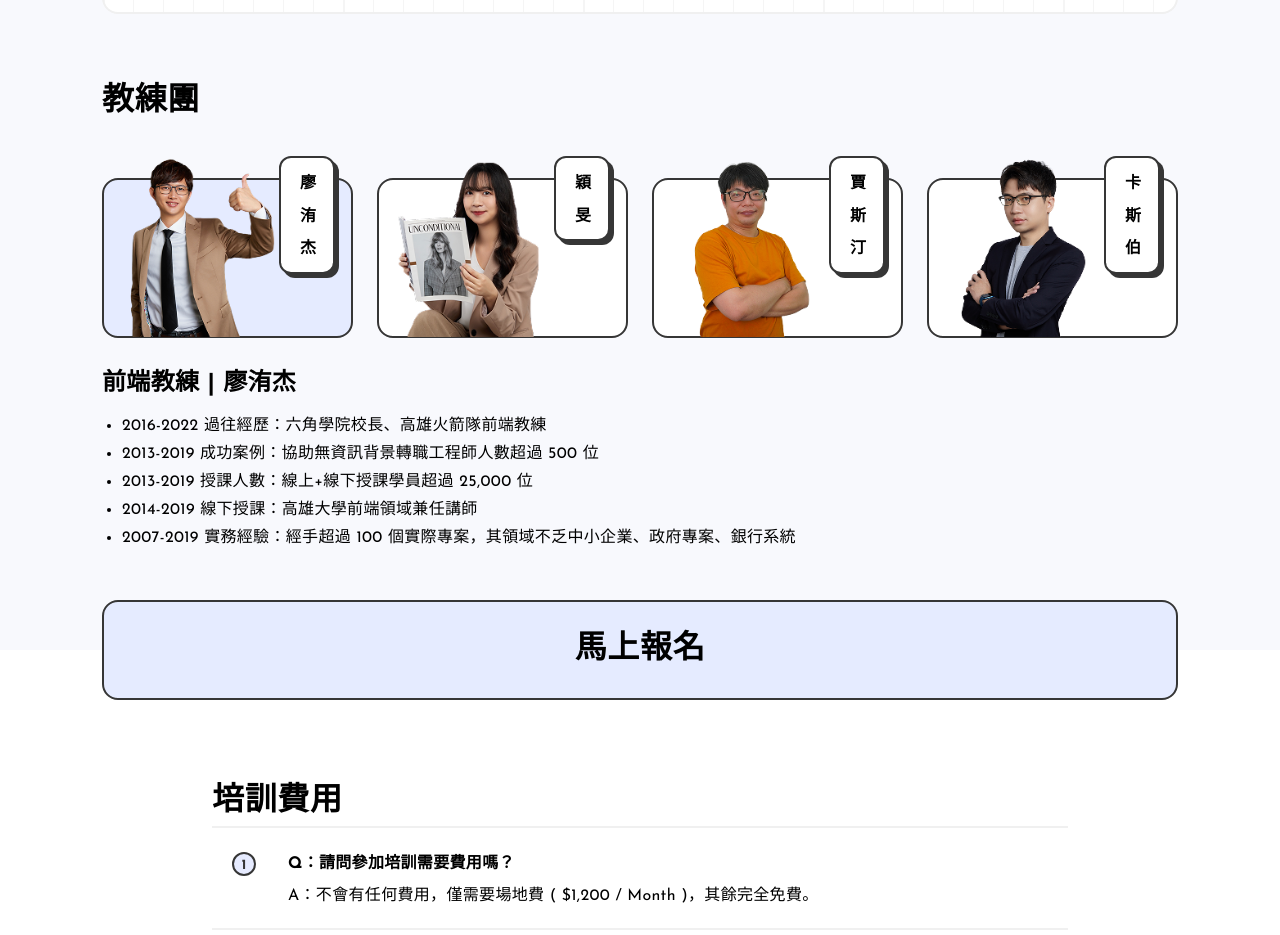
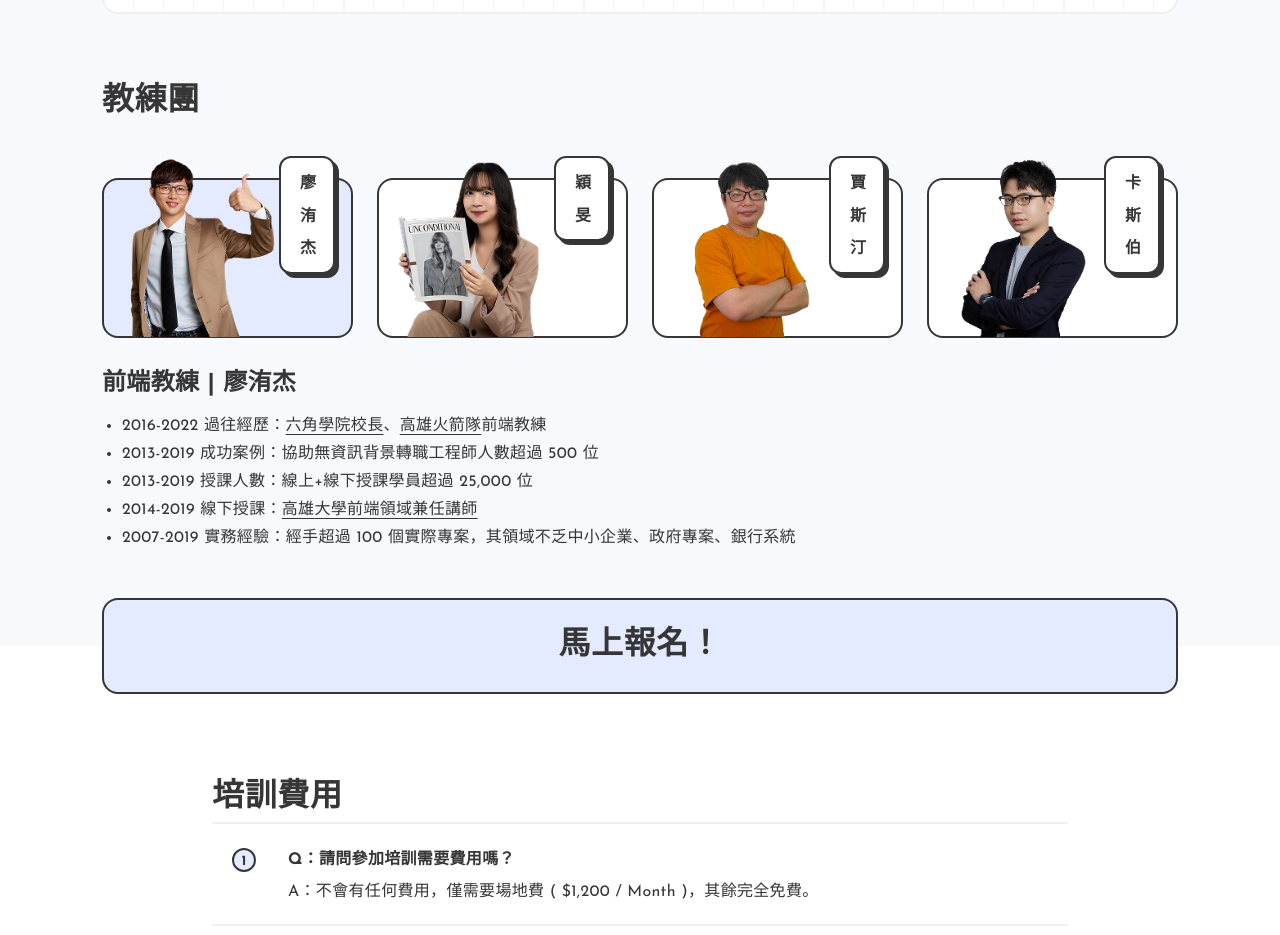
Before and after one commit to Danny-1211/ROCKET, a React (Vite) app: page / in a window 1280 px wide. Shown: the part 3040-3975 px from the top of the page. Built offline with nearby package versions, Linux system fonts and the light colour scheme.

Commit message:
feat: add draggable coaches carousel with animated signup button

```diff
--- a/src/assets/styles/index.css
+++ b/src/assets/styles/index.css
@@ -10,4 +10,5 @@ body {
     font-size: 16px;
     line-height: 1.5;
     letter-spacing: 0.02em;
+    color: var(--color-Neutral-700);
 }
--- a/src/components/rocket/Coaches.jsx
+++ b/src/components/rocket/Coaches.jsx
@@ -2,7 +2,21 @@ import weijie from '../../assets/imgs/coach/coach-weijie.png';
 import yinmin from '../../assets/imgs/coach/coach-yinmin.png';
 import justin from '../../assets/imgs/coach/coach-justin.png';
 import casper from '../../assets/imgs/coach/coach-casper.png';
-import { useState } from 'react';
+import go from '../../assets/imgs/coach/go.png';
+import { useState, useRef, useEffect } from 'react';
+
+function LinkItem({ href, children }) {
+    return (
+        <a
+            className="underline decoration-Neutral-700 underline-offset-4 hover:text-Neutral-500"
+            href={href}
+            target="_blank"
+            rel="noopener noreferrer"
+        >
+            {children}
+        </a>
+    );
+}
 
 const coachData = [
     {
@@ -12,12 +26,12 @@ const coachData = [
         title: "前端教練 | 廖洧杰",
         list: [
             <>
-                2016-2022 過往經歷：<a>六角學院校長</a>、<a>高雄火箭隊</a>前端教練
+                2016-2022 過往經歷：<LinkItem href="https://www.hexschool.com/">六角學院校長</LinkItem>、<LinkItem href="https://www.facebook.com/people/%E7%81%AB%E7%AE%AD%E9%9A%8A%E5%9F%B9%E8%A8%93%E7%87%9F/100039975056467/#">高雄火箭隊</LinkItem>前端教練
             </>,
             "2013-2019 成功案例：協助無資訊背景轉職工程師人數超過 500 位",
             "2013-2019 授課人數：線上+線下授課學員超過 25,000 位",
             <>
-                2014-2019 線下授課：<a>高雄大學前端領域兼任講師</a>
+                2014-2019 線下授課：<LinkItem href="https://www.im.nuk.edu.tw/?page_id=95">高雄大學前端領域兼任講師</LinkItem>
             </>,
             "2007-2019 實務經驗：經手超過 100 個實際專案，其領域不乏中小企業、政府專案、銀行系統"
         ]
@@ -76,10 +90,10 @@ const coachData = [
         title: "UI 教練 | 卡斯伯",
         list: [
             <>
-                2016-2022 過往經歷：<a>六角學院</a>共同創辦人
+                2016-2022 過往經歷：<LinkItem href="https://www.hexschool.com/">六角學院</LinkItem>共同創辦人
             </>,
             <>
-                2016-2022 近期授課經驗：<a>Vue 3 直播班講師</a>、<a>從 Figma 到 VSCode，設計做到網頁切版</a>
+                2016-2022 近期授課經驗：<LinkItem href="https://www.hexschool.com/courses/vue-training.html">Vue 3 直播班講師</LinkItem>、<LinkItem href="https://www.youtube.com/watch?v=qRZLtIcPdls&list=RDCMUC-b2nGm0xLzic38Byti0VjA&start_radio=1">從 Figma 到 VSCode，設計做到網頁切版</LinkItem>
             </>,
             "2013-2016 實務經驗：鴻海軟體工程師，設計師轉職前端工程師，擅長將複雜觀念用圖形化方式呈現",
             "六屆 IT 鐵人邦獲選紀錄",
@@ -92,6 +106,93 @@ const coachData = [
         ]
     },
 ];
+
+function useDragScroll() {
+    const ref = useRef(null);
+    const state = useRef({
+        isDown: false,
+        startX: 0,
+        scrollLeft: 0,
+        cardWidth: 0,
+        maxScroll: 0,
+    });
+
+    const updateDimensions = () => {
+        const el = ref.current;
+        if (!el) return;
+        const firstCard = el.querySelector('li');
+        const ul = el.querySelector('ul');
+        if (!firstCard || !ul) return;
+
+        const style = window.getComputedStyle(firstCard);
+        const marginRight = parseFloat(style.marginRight);
+        state.current.cardWidth = firstCard.offsetWidth + marginRight;
+        state.current.maxScroll = Math.max(0, ul.scrollWidth - el.clientWidth);
+    };
+
+    useEffect(() => {
+        updateDimensions();
+        window.addEventListener('resize', updateDimensions);
+        return () => window.removeEventListener('resize', updateDimensions);
+    }, []);
+
+    const onMouseDown = (e) => {
+        const el = ref.current;
+        if (!el) return;
+        state.current.isDown = true;
+        state.current.startX = e.pageX - el.offsetLeft;
+        state.current.scrollLeft = el.scrollLeft;
+    };
+
+    const stopDrag = () => {
+        state.current.isDown = false;
+    };
+
+    const onMouseMove = (e) => {
+        if (!state.current.isDown) return;
+        e.preventDefault();
+        const el = ref.current;
+        const x = e.pageX - el.offsetLeft;
+        const walk = x - state.current.startX;
+        let newScroll = state.current.scrollLeft - walk;
+
+        const { maxScroll } = state.current;
+        if (newScroll < 0) newScroll = 0;
+        if (newScroll > maxScroll) newScroll = maxScroll;
+
+        el.scrollLeft = newScroll;
+    };
+
+    const onDragStart = (e) => e.preventDefault();
+
+    useEffect(() => {
+        const el = ref.current;
+        if (!el) return;
+
+        const handleWheel = (e) => {
+            e.preventDefault();
+            const { cardWidth, maxScroll } = state.current;
+            let newScroll = el.scrollLeft + (e.deltaY > 0 ? cardWidth : -cardWidth);
+            if (newScroll < 0) newScroll = 0;
+            if (newScroll > maxScroll) newScroll = maxScroll;
+            el.scrollLeft = newScroll;
+        };
+
+        el.addEventListener('wheel', handleWheel, { passive: false });
+        return () => el.removeEventListener('wheel', handleWheel);
+    }, []);
+
+    return {
+        ref,
+        handlers: {
+            onMouseDown,
+            onMouseUp: stopDrag,
+            onMouseLeave: stopDrag,
+            onMouseMove,
+            onDragStart,
+        },
+    };
+}
 
 function CoachCard({ id, name, image, isActive, onClick }) {
     return (
@@ -108,11 +209,15 @@ function CoachCard({ id, name, image, isActive, onClick }) {
             `}
         >
             <img
-                className="absolute -top-5.75 w-55 h-55 md:w-45 md:h-45"
                 src={image}
                 alt={name}
+                draggable={false}
+                onDragStart={(e) => e.preventDefault()}
+                className="
+                    absolute -top-5.75 w-55 h-55 md:w-45 md:h-45
+                    pointer-events-none select-none
+                "
             />
-
             <p className="
                 text-[18px] font-bold text-vertical
                 px-4 pl-3 pr-4
@@ -130,6 +235,7 @@ function CoachCard({ id, name, image, isActive, onClick }) {
 
 function Coaches() {
     const [activeCoachId, setActiveCoachId] = useState(coachData[0].id);
+    const drag = useDragScroll();
 
     const activeCoach = coachData.find(
         (coach) => coach.id === activeCoachId
@@ -140,8 +246,16 @@ function Coaches() {
             <div className="w-full mx-auto pt-10 px-12 md:max-w-269 md:pt-16 md:px-0">
                 <h3 className="h3">教練團</h3>
                 <div className="w-full flex-none mt-3">
-                    <div className="w-full mt-3 overflow-x-auto scrollbar-hide">
-                        <ul className="w-full flex gap-7 pt-10 md:gap-6">
+                    <div
+                        ref={drag.ref}
+                        {...drag.handlers}
+                        className="
+                            w-full mt-3 overflow-x-auto
+                            scrollbar-hide cursor-grab active:cursor-grabbing
+                            select-none
+                        "
+                    >
+                        <ul className="w-max flex gap-7 pt-10 md:gap-6">
                             {coachData.map((coach) => (
                                 <CoachCard
                                     key={coach.id}
@@ -164,11 +278,26 @@ function Coaches() {
                         </ul>
                     </div>
                 </div>
-                <a className={`
-                    h3 p-5 bg-Primary-Blue-100 border-2 border-Neutral-700 r-md flex justify-center items-center translate-y-[50%]
-                    md:p-6
-                    hover:after:content-[url('../../assets/imgs/coach/go.png')]
-                `}>馬上報名</a>
+                <a
+                    href='https://register.rocket-coding.com/'
+                    target='_blank'
+                    className={`
+                        h3 h-20 bg-Primary-Blue-100 border-2 border-Neutral-700 r-md flex justify-center items-center gap-5 translate-y-[50%]
+                        md:h-24
+                        group
+                    `}
+                >
+                    <h3 className="h3 translate-x-10.5 transform transition-all duration-500 group-hover:translate-x-0">馬上報名！</h3>
+                    <img
+                        src={go}
+                        alt="馬上報名"
+                        className="
+                            opacity-0 scale-50 transform transition-all duration-500
+                            group-hover:opacity-100 group-hover:scale-100
+                            origin-center
+                        "
+                    />
+                </a>
             </div>
         </>
     )
```
